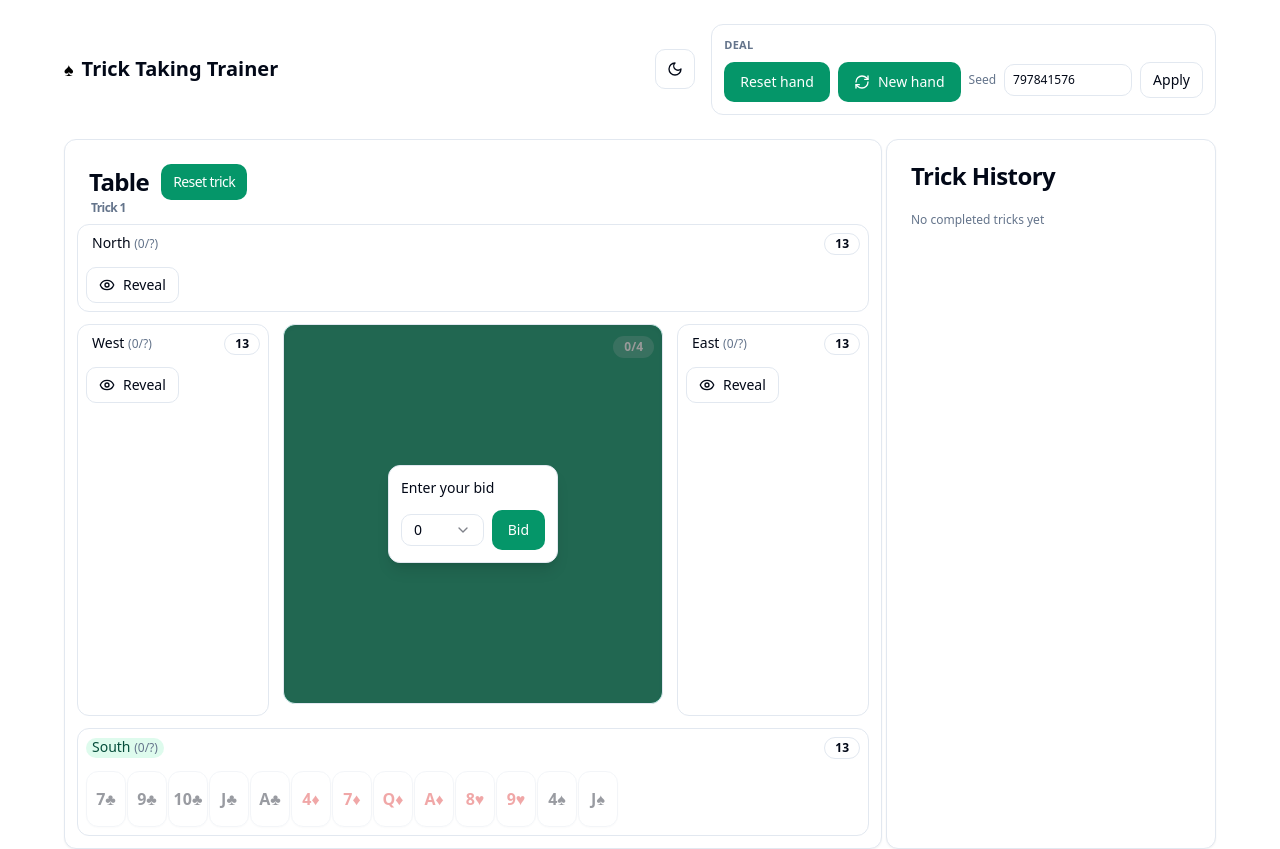
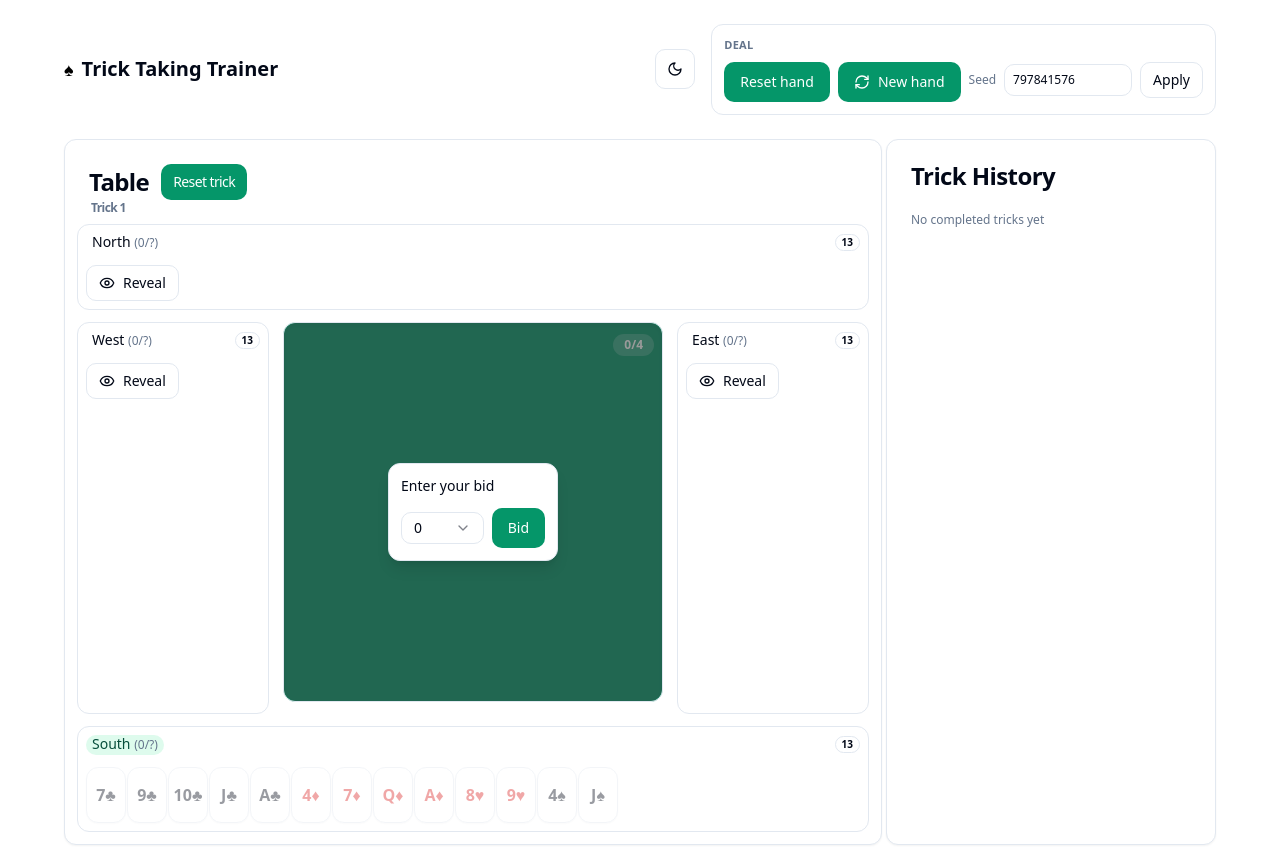
Before and after one commit to gsingh93/trick-taking-trainer, a React (Vite) app: page / in a window 1280 px wide. Shown: the top 849 px of the page. Built offline with nearby package versions, Linux system fonts and the light colour scheme; the HTML template or start-up script is replaced by a standard one.

Commit message:
Shrink card count badges

```diff
--- a/src/components/TableCard.tsx
+++ b/src/components/TableCard.tsx
@@ -104,7 +104,9 @@ function SeatPanel({
         >
           {formatSeatStatus({ label, tricksWon, bid, resultLabel, resultClass })}
         </div>
-        <Badge variant="outline">{cardCount}</Badge>
+        <Badge variant="outline" className="px-1.5 py-0 text-[10px]">
+          {cardCount}
+        </Badge>
       </div>
       {showReveal ? (
         <div className="mt-3 flex items-center gap-2">
```
